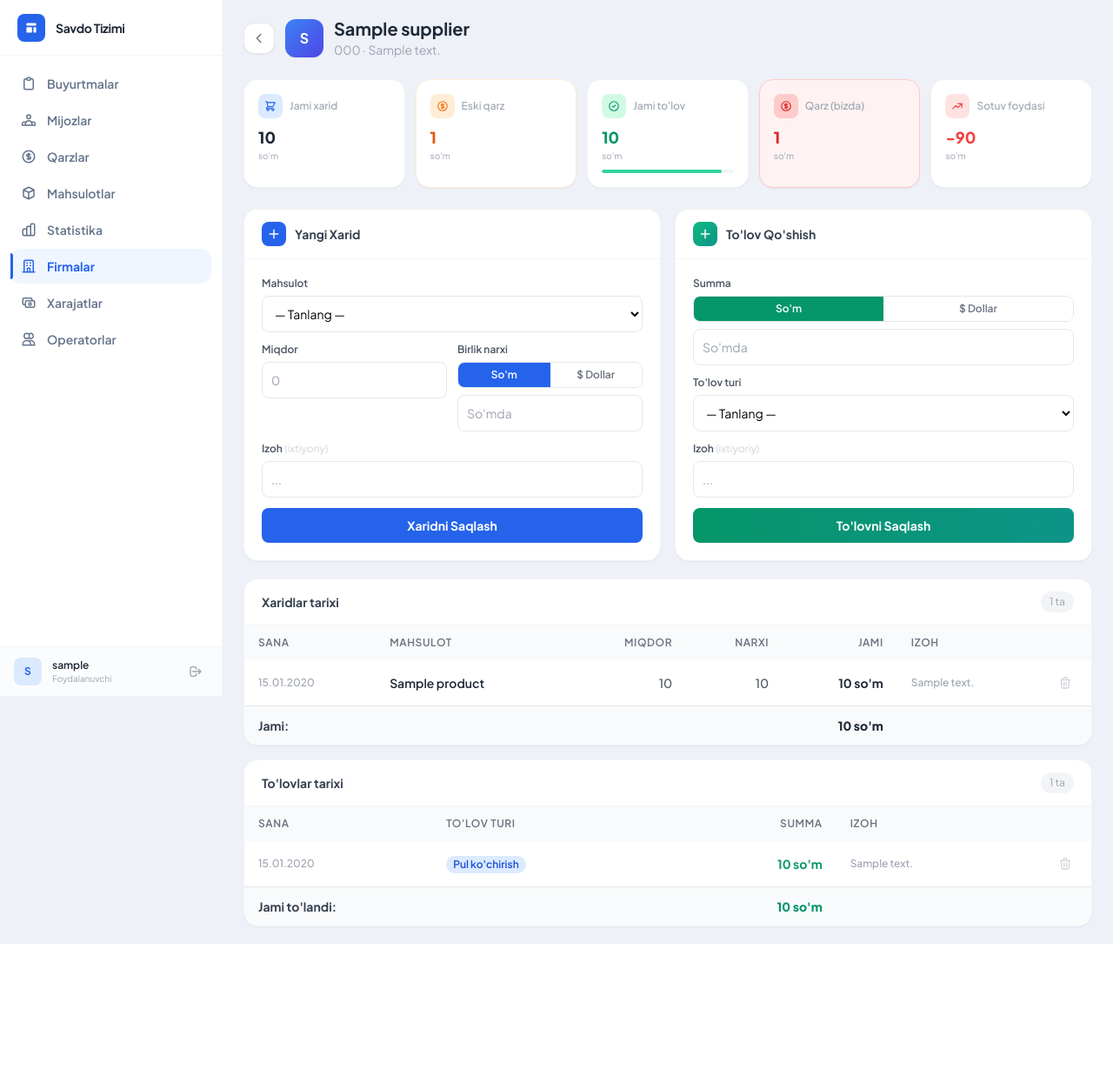
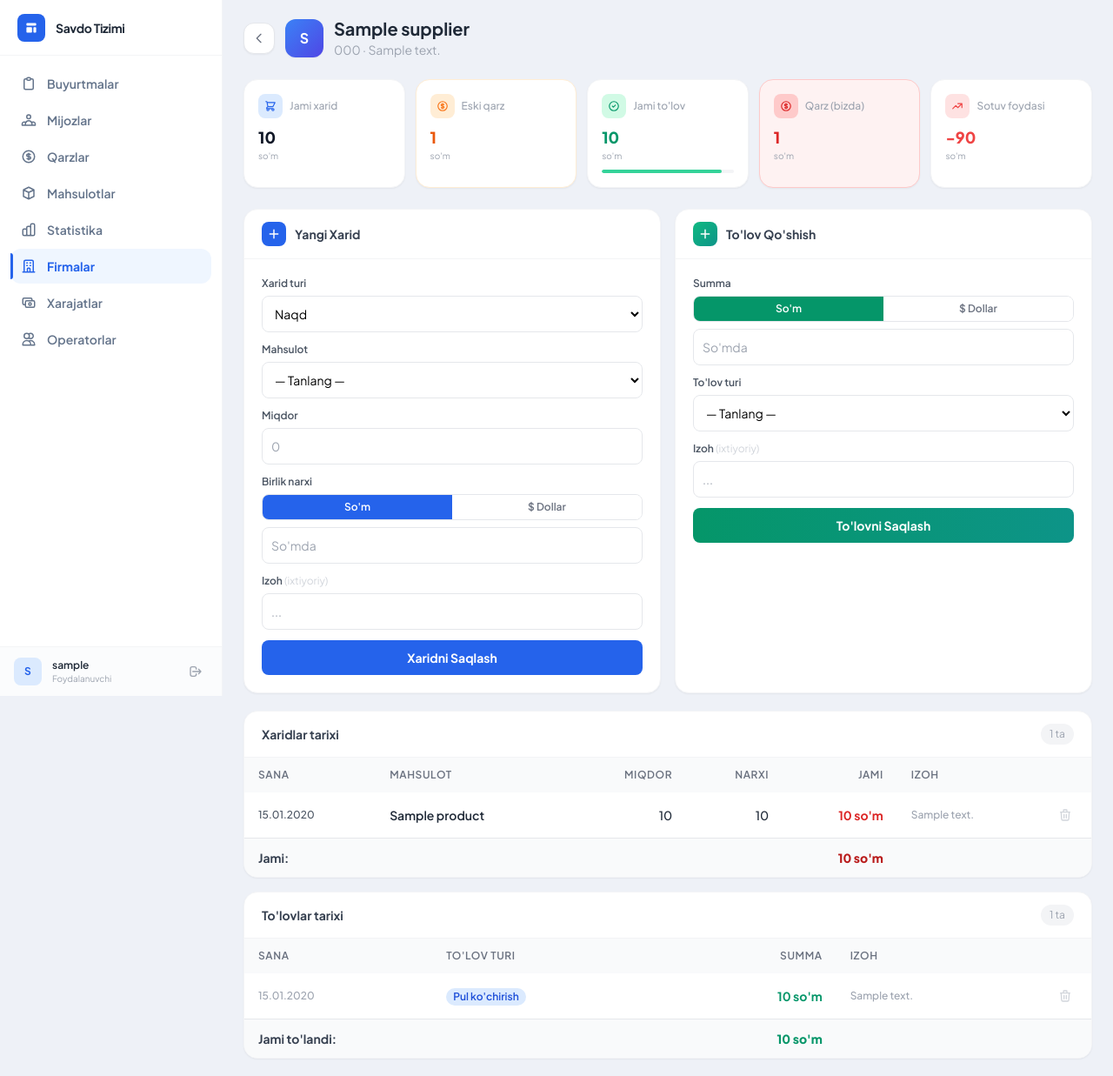
Before and after one commit to komronium/ledger-app, a Django app: page /supplier/1/ in a window 1280 px wide. Shown: the whole page at 87% size. Before the commit the page ends 1085 px from the top, so only its background shows below. Run offline with Django 5.2, Linux system fonts and the light colour scheme; a user stored in the database is signed in; tables that the repository leaves empty hold one stand-in row (values such as "Sample post"); some libraries are stand-ins or nearby versions.

Commit message:
Add barter functionality to purchases with related fields and validation

```diff
--- a/finance/forms.py
+++ b/finance/forms.py
@@ -193,6 +193,10 @@ class PurchaseForm(forms.ModelForm):
         model = Purchase
         fields = ['product', 'quantity', 'price_per_unit', 'note']
 
+    def __init__(self, *args, **kwargs):
+        super().__init__(*args, **kwargs)
+        self.fields['price_per_unit'].required = False
+
 
 class SupplierPaymentForm(forms.ModelForm):
 
--- a/finance/views.py
+++ b/finance/views.py
@@ -750,6 +750,7 @@ class SupplierDetailView(AdminOnlyMixin, View):
         profit = revenue - cost
 
         products = Product.objects.filter(supplier=supplier)
+        all_products = Product.objects.all()
 
         total_owed = supplier.initial_debt + total_purchased
 
@@ -764,6 +765,7 @@ class SupplierDetailView(AdminOnlyMixin, View):
             'revenue': revenue,
             'profit': profit,
             'products': products,
+            'all_products': all_products,
             'page': 'supplier',
         })
 
@@ -771,10 +773,29 @@ class SupplierDetailView(AdminOnlyMixin, View):
         supplier = get_object_or_404(Supplier, pk=pk)
         action = request.POST.get('action')
         if action == 'purchase':
+            purchase_type = request.POST.get('purchase_type', 'cash')
+            barter_product_id = request.POST.get('barter_product')
+            barter_quantity = request.POST.get('barter_quantity', 0)
+            price_per_unit = request.POST.get('price_per_unit')
+
+            # Validate: price is required for non-barter purchases
+            if purchase_type != 'barter' and not price_per_unit:
+                return redirect('supplier_detail', pk=pk)
+
+            # Validate: barter fields are required for barter purchases
+            if purchase_type == 'barter' and (not barter_product_id or not barter_quantity):
+                return redirect('supplier_detail', pk=pk)
+
             form = PurchaseForm(request.POST)
             if form.is_valid():
                 purchase = form.save(commit=False)
                 purchase.supplier = supplier
+                purchase.purchase_type = purchase_type
+
+                if purchase_type == 'barter' and barter_product_id:
+                    purchase.barter_product_id = barter_product_id
+                    purchase.barter_quantity = int(barter_quantity) if barter_quantity else 0
+
                 purchase.save()
             else:
                 print(form.errors)
--- a/templates/supplier_detail.html
+++ b/templates/supplier_detail.html
@@ -29,7 +29,8 @@
 </div>
 
 <!-- Summary Cards -->
-<div class="grid grid-cols-2 {% if supplier.initial_debt %}sm:grid-cols-5{% else %}sm:grid-cols-4{% endif %} gap-3 mb-6">
+<div
+    class="grid grid-cols-2 {% if supplier.initial_debt %}sm:grid-cols-5{% else %}sm:grid-cols-4{% endif %} gap-3 mb-6">
 
     <!-- Jami xarid -->
     <div class="bg-white rounded-2xl border border-gray-100 p-4 shadow-sm">
@@ -42,7 +43,7 @@
             </div>
             <span class="text-xs text-gray-400 font-medium">Jami xarid</span>
         </div>
-        <div class="text-lg font-black text-gray-800">{{ total_purchased|format_currency }}</div>
+        <div class="text-lg font-black text-gray-900">{{ total_purchased|format_currency }}</div>
         <div class="text-[10px] text-gray-400">so'm</div>
     </div>
 
@@ -85,9 +86,11 @@
     </div>
 
     <!-- Qarz -->
-    <div class="rounded-2xl border p-4 shadow-sm {% if debt > 0 %}bg-red-50 border-red-200{% else %}bg-emerald-50 border-emerald-200{% endif %}">
+    <div
+        class="rounded-2xl border p-4 shadow-sm {% if debt > 0 %}bg-red-50 border-red-200{% else %}bg-emerald-50 border-emerald-200{% endif %}">
         <div class="flex items-center gap-2 mb-2">
-            <div class="w-7 h-7 {% if debt > 0 %}bg-red-200{% else %}bg-emerald-200{% endif %} rounded-lg flex items-center justify-center shrink-0">
+            <div
+                class="w-7 h-7 {% if debt > 0 %}bg-red-200{% else %}bg-emerald-200{% endif %} rounded-lg flex items-center justify-center shrink-0">
                 <svg class="w-3.5 h-3.5 {% if debt > 0 %}text-red-600{% else %}text-emerald-700{% endif %}" fill="none"
                     stroke="currentColor" viewBox="0 0 24 24">
                     <path stroke-linecap="round" stroke-linejoin="round" stroke-width="2"
@@ -135,6 +138,15 @@
             <input type="hidden" name="action" value="purchase">
             <div class="space-y-3">
                 <div>
+                    <label class="block text-xs font-semibold text-gray-600 mb-1.5">Xarid turi</label>
+                    <select name="purchase_type" id="purchaseType" onchange="toggleBarter()"
+                        class="w-full p-2.5 border border-gray-200 rounded-lg text-sm focus:ring-2 focus:ring-blue-500 focus:border-blue-500 bg-white transition-all">
+                        <option value="cash">Naqd</option>
+                        <option value="credit">Qarz</option>
+                        <option value="barter">Barter (Ayirboshlash)</option>
+                    </select>
+                </div>
+                <div>
                     <label class="block text-xs font-semibold text-gray-600 mb-1.5">Mahsulot</label>
                     <select name="product"
                         class="w-full p-2.5 border border-gray-200 rounded-lg text-sm focus:ring-2 focus:ring-blue-500 focus:border-blue-500 bg-white transition-all">
@@ -144,13 +156,12 @@
                         {% endfor %}
                     </select>
                 </div>
-                <div class="grid grid-cols-2 gap-3">
                 <div>
                     <label class="block text-xs font-semibold text-gray-600 mb-1.5">Miqdor</label>
                     <input required type="number" name="quantity" min="1" placeholder="0"
                         class="w-full p-2.5 border border-gray-200 rounded-lg text-sm focus:ring-2 focus:ring-blue-500 focus:border-blue-500 transition-all">
                 </div>
-                    <div>
+                <div id="priceField">
                     <label class="block text-xs font-semibold text-gray-600 mb-1.5">Birlik narxi</label>
                     <!-- Currency toggle -->
                     <div class="flex rounded-lg border border-gray-200 overflow-hidden mb-2 text-xs font-semibold">
@@ -176,11 +187,29 @@
                                 class="w-20 p-1.5 border border-gray-200 rounded-lg text-xs focus:ring-1 focus:ring-blue-500 transition-all"
                                 oninput="calculatePurchaseSum()">
                             <span class="text-xs text-gray-400">=</span>
-                                <input type="number" id="purchaseConverted"
+                            <input type="number" name="price_per_unit" id="purchaseConverted"
                                 class="flex-1 p-1.5 border border-blue-200 rounded-lg bg-blue-50 text-sm font-bold text-blue-700 transition-all"
                                 readonly>
                         </div>
                     </div>
+                </div>
+                <!-- Barter fields -->
+                <div id="barterFields" class="hidden space-y-3 p-4 bg-amber-50 border border-amber-200 rounded-lg">
+                    <h4 class="text-xs font-bold text-amber-800 mb-2">Barter (Ayirboshlash)</h4>
+                    <div>
+                        <label class="block text-xs font-semibold text-gray-600 mb-1.5">Beriladigan mahsulot</label>
+                        <select name="barter_product"
+                            class="w-full p-2.5 border border-gray-200 rounded-lg text-sm focus:ring-2 focus:ring-amber-500 focus:border-amber-500 bg-white transition-all">
+                            <option value="">— Tanlang —</option>
+                            {% for p in all_products %}
+                            <option value="{{ p.id }}">{{ p.name }} (Mavjud: {{ p.quantity }})</option>
+                            {% endfor %}
+                        </select>
+                    </div>
+                    <div>
+                        <label class="block text-xs font-semibold text-gray-600 mb-1.5">Beriladigan miqdor</label>
+                        <input type="number" name="barter_quantity" min="1" placeholder="0"
+                            class="w-full p-2.5 border border-gray-200 rounded-lg text-sm focus:ring-2 focus:ring-amber-500 focus:border-amber-500 transition-all">
                     </div>
                 </div>
                 <div>
@@ -296,12 +325,12 @@
             <tbody class="divide-y divide-gray-100">
                 {% for p in purchases %}
                 <tr class="hover:bg-gray-50/80 transition-colors">
-                    <td class="px-4 py-3 text-xs text-gray-400 whitespace-nowrap">{{ p.purchase_date|date:"d.m.Y" }}
+                    <td class="px-4 py-3 text-xs text-gray-600 whitespace-nowrap">{{ p.purchase_date|date:"d.m.Y" }}
                     </td>
                     <td class="px-4 py-3 font-semibold text-gray-800">{{ p.product.name|default:"—" }}</td>
-                    <td class="px-4 py-3 text-right text-gray-600">{{ p.quantity|format_currency }}</td>
-                    <td class="px-4 py-3 text-right text-gray-600">{{ p.price_per_unit|format_currency }}</td>
-                    <td class="px-4 py-3 text-right font-bold text-gray-800 whitespace-nowrap">{{ p.total_cost|format_currency }} so'm</td>
+                    <td class="px-4 py-3 text-right text-gray-800">{{ p.quantity|format_currency }}</td>
+                    <td class="px-4 py-3 text-right text-gray-800">{{ p.price_per_unit|format_currency }}</td>
+                    <td class="px-4 py-3 text-right font-bold text-red-600 whitespace-nowrap">{{ p.total_cost|format_currency }} so'm</td>
                     <td class="px-4 py-3 text-gray-400 text-xs max-w-[120px] truncate">{{ p.note|default:"—" }}</td>
                     <td class="px-4 py-3 text-right">
                         <form action="{% url 'purchase_delete' p.pk %}" method="POST"
@@ -327,7 +356,7 @@
             <tfoot class="bg-gray-50 border-t border-gray-200">
                 <tr>
                     <td colspan="4" class="px-4 py-3 text-sm font-bold text-gray-700">Jami:</td>
-                    <td class="px-4 py-3 text-right font-black text-gray-800 whitespace-nowrap">{{ total_purchased|format_currency }} so'm</td>
+                    <td class="px-4 py-3 text-right font-black text-red-700 whitespace-nowrap">{{ total_purchased|format_currency }} so'm</td>
                     <td colspan="2"></td>
                 </tr>
             </tfoot>
@@ -411,7 +440,25 @@
     document.addEventListener('DOMContentLoaded', function () {
         setPurchaseCurrency('sum');
         setPaymentCurrency('sum');
+        toggleBarter();
     });
+
+    function toggleBarter() {
+        const purchaseType = document.getElementById('purchaseType').value;
+        const barterFields = document.getElementById('barterFields');
+        const priceField = document.getElementById('priceField');
+        const priceInput = document.getElementById('purchaseSumInput');
+
+        if (purchaseType === 'barter') {
+            barterFields.classList.remove('hidden');
+            priceField.classList.add('hidden');
+            priceInput.removeAttribute('required');
+        } else {
+            barterFields.classList.add('hidden');
+            priceField.classList.remove('hidden');
+            priceInput.setAttribute('required', '');
+        }
+    }
 
     function setPurchaseCurrency(type) {
         const isUsd = (type === 'usd');
```
Also changed, not shown: finance/models.py (+33 -3 lines), templates/product.html (+10 -18 lines), finance/migrations/0011_purchase_barter_product_purchase_barter_quantity_and_more.py (added), finance/migrations/0012_alter_purchase_price_per_unit_and_more.py (added). Lines whose indentation alone changed are shown as unchanged.
